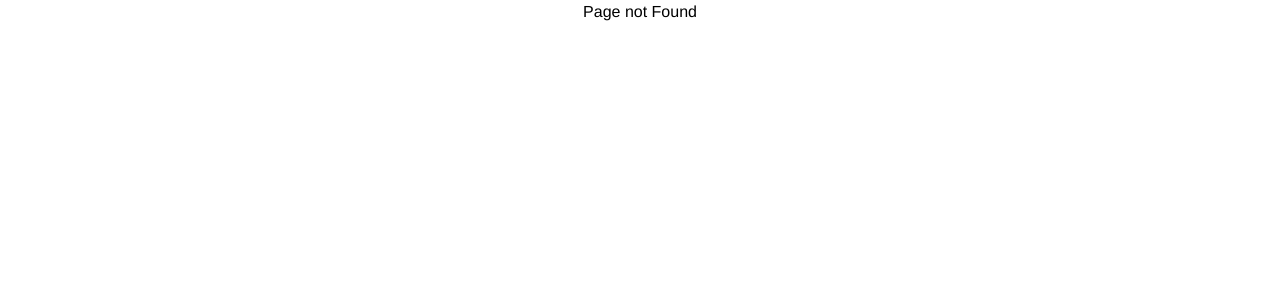
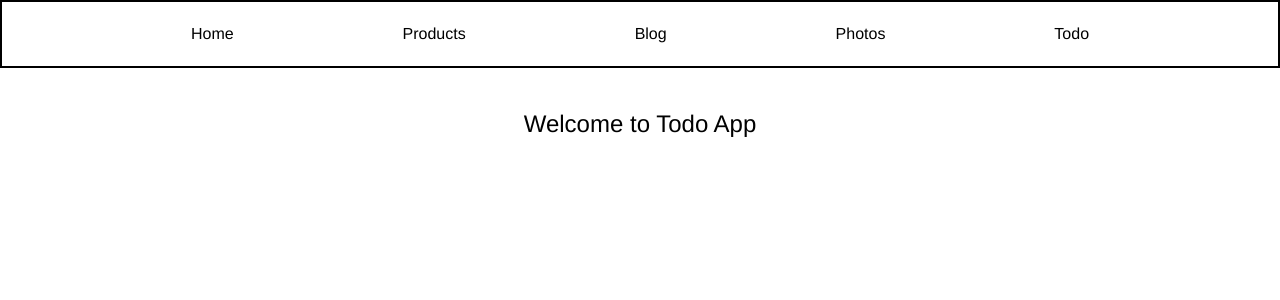
Before and after one commit to heyabrar/Nextjs-with-Ts, a Next.js app: page /todoPage in a window 1280 px wide. Before the commit this address had no page. Shown: the top 300 px of the page. Built offline with nearby package versions, Linux system fonts and the light colour scheme.

Commit message:
Todo Launch

```diff
--- a/Components/Navbar.tsx
+++ b/Components/Navbar.tsx
@@ -9,6 +9,7 @@ export default function Navbar() {
                 <Link href='/Products' className={styles.Link}>Products</Link>
                 <Link href='/Blogs' className={styles.Link}>Blog</Link>
                 <Link href='/Photos' className={styles.Link}>Photos</Link>
+                <Link href='/todoPage' className={styles.Link}>Todo</Link>
             </nav>
         </>
     )
--- a/pages/Photos/index.tsx
+++ b/pages/Photos/index.tsx
@@ -1,22 +1,25 @@
+import Navbar from "@/Components/Navbar";
 import Link from "next/link";
 
-export const getStaticProps = async ( ) =>{
+export const getStaticProps = async () => {
     const res = await fetch(`https://api.escuelajs.co/api/v1/categories`);
-    const Data = await res.json( );
+    const Data = await res.json();
     return {
-        props : {
+        props: {
             Data
         }
     }
 }
 
-export default function Photos({Data} : any) {
+export default function Photos({ Data }: any) {
     return (
         <>
-            <div className="sm:grid grid-cols-2 w-11/12  md:grid grid-cols-2 lg:grid grid-cols-4 border-2 border-red-500 m-auto">
-                {Data.map((e : any) =>{
+            <Navbar />
+            <h1 className="text-center text-2xl mt-10">Welcome To Photos</h1>
+            <div className="sm:grid grid-cols-2 w-11/12  md:grid grid-cols-2 lg:grid grid-cols-4 m-auto mt-10">
+                {Data.map((e: any) => {
                     return <div key={e.id}>
-                       <Link href={`/Photos/${e.id}`}><img src={e.image} alt='img'/></Link>
+                        <Link href={`/Photos/${e.id}`}><img src={e.image} alt='img' /></Link>
                     </div>
                 })}
             </div>
--- /dev/null
+++ b/pages/todoPage.tsx
@@ -0,0 +1,9 @@
+import Navbar from "@/Components/Navbar"
+export default function TodoPage ( ) {
+    return (
+        <>
+        <Navbar/>
+        <h1 className="text-center text-2xl mt-10">Welcome to Todo App</h1>
+        </>
+    )
+}
```
